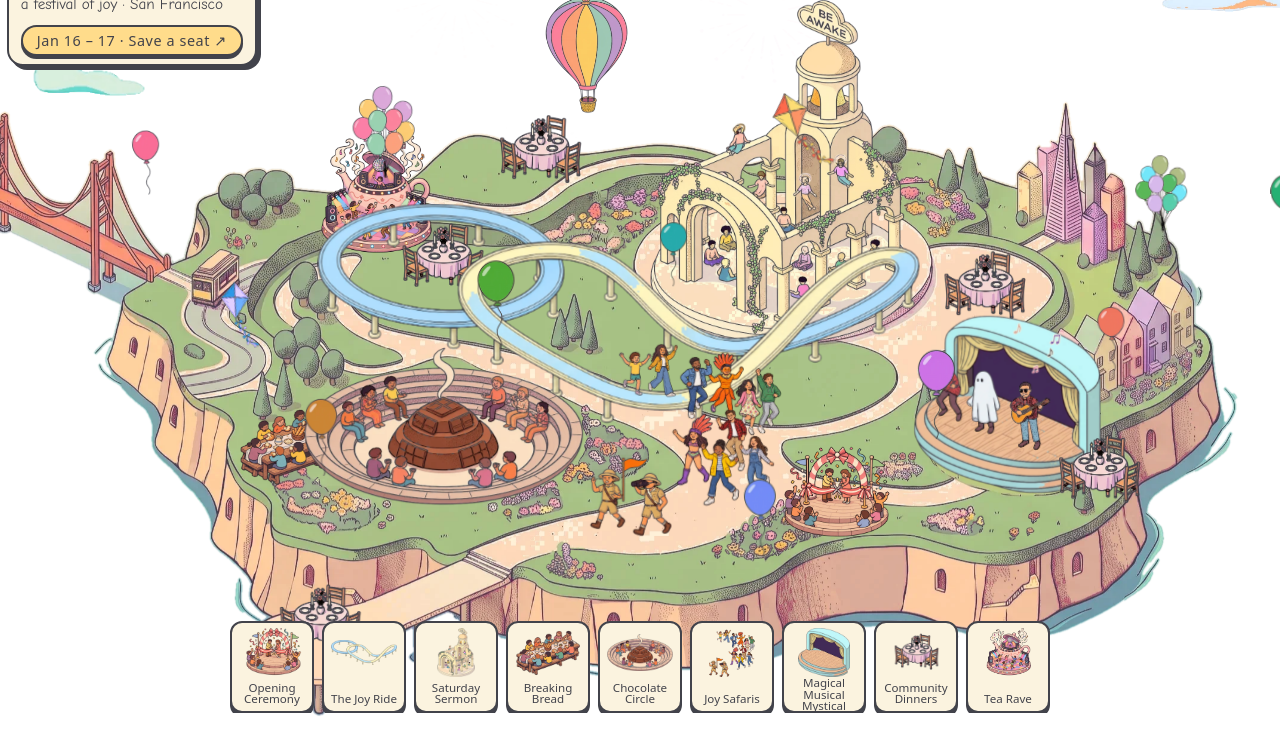
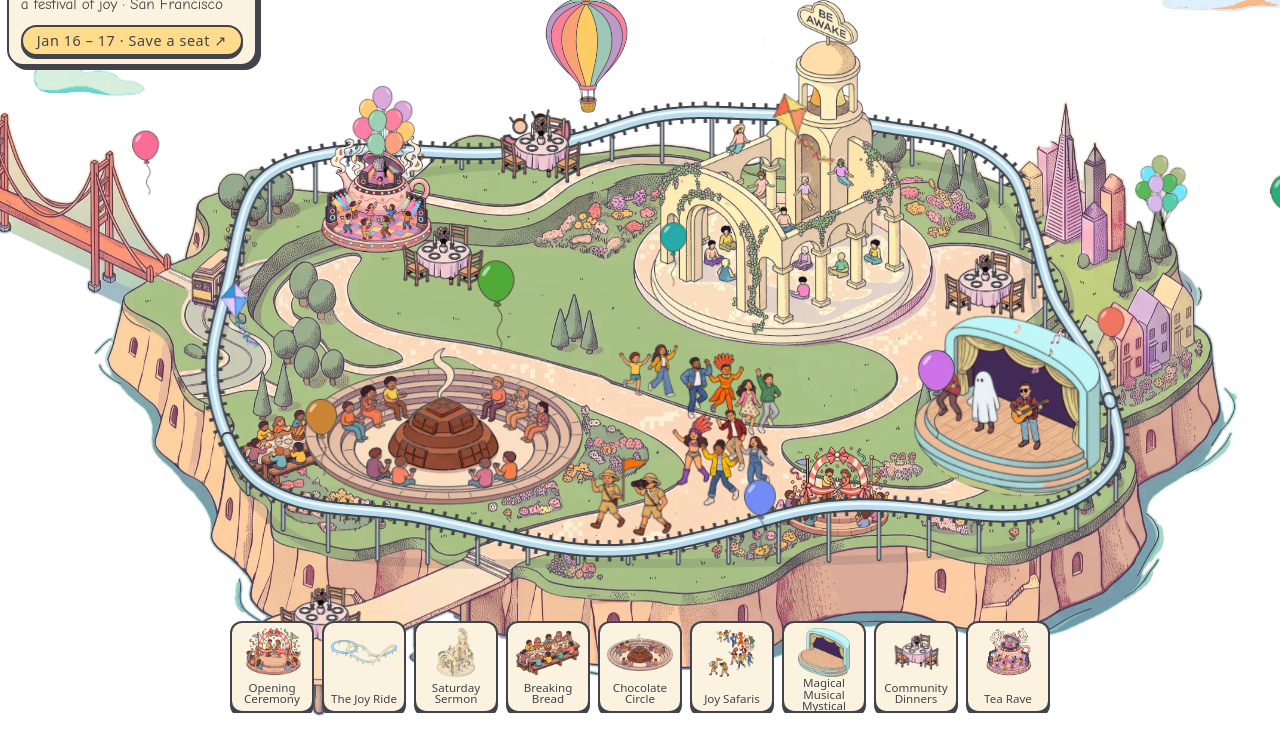
Before and after one commit to nicosxt/joycon, a website: page public/island/index.html in a window 1280 px wide. Shown: the part 71-800 px from the top of the page. Drawn offline with Linux system fonts and the light colour scheme; a web font is replaced by a local one.

Commit message:
Island: Joy Ride coaster loops the whole island with a riding cart; remove the table by the stage
Co-Authored-By: Claude Opus 5.5 <noreply@anthropic.com>

```diff
--- /dev/null
+++ b/public/island/coaster.js
@@ -0,0 +1,131 @@
+/* The Joy Ride: a roller coaster that loops around the whole island.
+   The island bundle renders two full-board layers for it (part 0 behind the
+   rides, part 1 in front) and calls JC_COASTER(el, part) for each. Board
+   coordinates are the island's 1600 x 893 space. */
+(function(){
+  "use strict";
+  var W = 1600, H = 893, NS = "http://www.w3.org/2000/svg", INK = "#42434b";
+  var reduced = matchMedia("(prefers-reduced-motion: reduce)").matches;
+
+  /* ground loop, clockwise, hugging the inside of the island's grassy edge */
+  var GROUND = [
+    [340, 430], [372, 340], [450, 300], [560, 272], [680, 262], [800, 258], [920, 270],
+    [1040, 262], [1150, 270], [1212, 318], [1238, 405], [1262, 492], [1318, 572], [1330, 640],
+    [1250, 684], [1120, 700], [980, 706], [840, 708], [700, 708], [560, 708], [450, 694],
+    [378, 650], [338, 580], [322, 505]
+  ];
+  var FRONT_Y = 585;   // ground points lower than this are in front of the rides
+
+  function spline(pts){                       // closed Catmull-Rom -> cubic Bezier path
+    var n = pts.length, d = "M" + pts[0][0] + " " + pts[0][1];
+    for (var i = 0; i < n; i++){
+      var p0 = pts[(i - 1 + n) % n], p1 = pts[i], p2 = pts[(i + 1) % n], p3 = pts[(i + 2) % n];
+      d += " C" + (p1[0] + (p2[0] - p0[0]) / 6).toFixed(1) + " " + (p1[1] + (p2[1] - p0[1]) / 6).toFixed(1) + " " +
+           (p2[0] - (p3[0] - p1[0]) / 6).toFixed(1) + " " + (p2[1] - (p3[1] - p1[1]) / 6).toFixed(1) + " " + p2[0] + " " + p2[1];
+    }
+    return d + "Z";
+  }
+
+  /* sample the loop once: ground point, lifted track point, front/back */
+  var S = null;
+  function sample(){
+    if (S) return S;
+    var svg = document.createElementNS(NS, "svg"), p = document.createElementNS(NS, "path");
+    svg.setAttribute("width", "0"); svg.setAttribute("height", "0"); svg.style.position = "absolute";
+    p.setAttribute("d", spline(GROUND)); svg.appendChild(p); document.body.appendChild(svg);
+    var L = p.getTotalLength(), step = 4, pts = [];
+    for (var s = 0; s < L; s += step){
+      var g = p.getPointAtLength(s), u = s / L;
+      var lift = 34 + 20 * Math.sin(u * Math.PI * 2 * 5) + 26 * Math.max(0, Math.sin(u * Math.PI * 2 - 1.2)) ;
+      pts.push({ gx: g.x, gy: g.y, x: g.x, y: g.y - lift, front: g.y > FRONT_Y, s: s });
+    }
+    svg.remove();
+    S = { pts: pts, L: L, step: step };
+    return S;
+  }
+
+  function polyline(arr){ return arr.map(function(q, i){ return (i ? "L" : "M") + q.x.toFixed(1) + " " + q.y.toFixed(1); }).join(" "); }
+  function groundline(arr){ return arr.map(function(q, i){ return (i ? "L" : "M") + q.gx.toFixed(1) + " " + q.gy.toFixed(1); }).join(" "); }
+
+  /* split the loop into runs of the same layer, with a little overlap so the joins don't gap */
+  function runs(pts, front){
+    var out = [], cur = null, n = pts.length;
+    var start = 0; while (start < n && pts[start].front === pts[(start - 1 + n) % n].front) start++;   // begin at a layer change
+    if (start >= n) start = 0;
+    for (var k = 0; k <= n; k++){
+      var q = pts[(start + k) % n];
+      if (q.front === front){ if (!cur){ cur = []; var pr = pts[(start + k - 1 + n) % n]; cur.push(pr); } cur.push(q); }
+      else if (cur){ cur.push(q); out.push(cur); cur = null; }
+    }
+    if (cur) out.push(cur);
+    return out;
+  }
+
+  var CART =
+    '<g class="jc-cart">' +
+      '<ellipse cx="0" cy="6" rx="22" ry="4" fill="rgba(66,67,75,.18)"/>' +
+      // riders, arms up
+      '<g stroke="' + INK + '" stroke-width="1.6" stroke-linecap="round">' +
+        '<path d="M-13 -14 l-4 -9 M-9 -14 l3 -9" /><path d="M3 -14 l-3 -10 M8 -14 l4 -9" />' +
+      '</g>' +
+      '<circle cx="-11" cy="-15" r="5" fill="#f3c9a8" stroke="' + INK + '" stroke-width="1.6"/>' +
+      '<circle cx="5" cy="-15" r="5" fill="#c98f6b" stroke="' + INK + '" stroke-width="1.6"/>' +
+      '<path d="M-16 -19 q5 -5 10 0" fill="#5b3a29"/><path d="M0 -19 q5 -6 10 0" fill="#2a2420"/>' +
+      // the car
+      '<path d="M-24 -10 Q-26 2 -18 4 L18 4 Q26 2 25 -12 L19 -12 Q17 -6 10 -6 L-14 -6 Q-19 -6 -20 -10 Z" fill="#e9809c" stroke="' + INK + '" stroke-width="2" stroke-linejoin="round"/>' +
+      '<path d="M-17 -2 L17 -2" stroke="#fbf3df" stroke-width="2" stroke-linecap="round" opacity=".8"/>' +
+      '<circle cx="-12" cy="5" r="3.2" fill="#f9ce88" stroke="' + INK + '" stroke-width="1.6"/>' +
+      '<circle cx="12" cy="5" r="3.2" fill="#f9ce88" stroke="' + INK + '" stroke-width="1.6"/>' +
+    '</g>';
+
+  var layers = [null, null], carEls = [null, null], running = false;
+
+  window.JC_COASTER = function(el, part){
+    if (!el) return;
+    part = part ? 1 : 0;
+    var d = sample(), pts = d.pts, front = !!part;
+    var html = '<svg viewBox="0 0 ' + W + ' ' + H + '" class="jc-coaster" width="100%" height="100%" style="display:block;overflow:visible">';
+    runs(pts, front).forEach(function(run){
+      html += '<path d="' + groundline(run) + '" fill="none" stroke="rgba(66,67,75,.14)" stroke-width="10" stroke-linecap="round"/>';
+      // supports every ~56px
+      for (var i = 0; i < run.length; i += 14){
+        var q = run[i];
+        html += '<path d="M' + q.x.toFixed(1) + ' ' + (q.y + 4).toFixed(1) + ' L' + q.gx.toFixed(1) + ' ' + q.gy.toFixed(1) + '" stroke="' + INK + '" stroke-width="5" stroke-linecap="round"/>' +
+                '<path d="M' + q.x.toFixed(1) + ' ' + (q.y + 4).toFixed(1) + ' L' + q.gx.toFixed(1) + ' ' + q.gy.toFixed(1) + '" stroke="#d6e9f1" stroke-width="1.6" stroke-linecap="round"/>';
+      }
+      var t = polyline(run);
+      html += '<path d="' + t + '" fill="none" stroke="' + INK + '" stroke-width="24" stroke-dasharray="3.5 10" stroke-linecap="butt"/>' +   // ties
+              '<path class="jc-track" d="' + t + '" fill="none" stroke="' + INK + '" stroke-width="15" stroke-linecap="round" stroke-linejoin="round"/>' +
+              '<path d="' + t + '" fill="none" stroke="#b9dcec" stroke-width="10.5" stroke-linecap="round" stroke-linejoin="round"/>' +
+              '<path d="' + t + '" fill="none" stroke="#eef8fc" stroke-width="3" stroke-linecap="round" stroke-linejoin="round" transform="translate(0 -1.6)"/>';
+    });
+    html += CART + '</svg>';
+    el.innerHTML = html;
+    [].forEach.call(el.querySelectorAll(".jc-track"), function(p){ p.style.pointerEvents = "stroke"; p.style.cursor = "pointer"; });
+    layers[part] = el; carEls[part] = el.querySelector(".jc-cart");
+    if (!running){ running = true; requestAnimationFrame(tick); }
+  };
+
+  var pos = 0, last = 0;
+  function at(s){
+    var d = S, n = d.pts.length, f = ((s % d.L) + d.L) % d.L / d.step, i = Math.floor(f) % n, j = (i + 1) % n, t = f - Math.floor(f);
+    var a = d.pts[i], b = d.pts[j];
+    return { x: a.x + (b.x - a.x) * t, y: a.y + (b.y - a.y) * t, ang: Math.atan2(b.y - a.y, b.x - a.x) * 180 / Math.PI, front: t < .5 ? a.front : b.front };
+  }
+  function tick(now){
+    var dt = last ? Math.min(64, now - last) : 16; last = now;
+    if (!reduced){
+      // a little gravity: faster going downhill, slower climbing
+      var here = at(pos), ahead = at(pos + 8), slope = (ahead.y - here.y) / 8;
+      pos += dt * (0.11 + Math.max(-.05, Math.min(.09, slope * .25)));
+    }
+    var p = at(pos), flip = Math.abs(p.ang) > 90;
+    var tf = "translate(" + p.x.toFixed(1) + " " + (p.y - 5).toFixed(1) + ") rotate(" + (flip ? p.ang - 180 : p.ang).toFixed(1) + ")" + (flip ? " scale(-1.5 1.5)" : " scale(1.5)");
+    for (var k = 0; k < 2; k++){
+      var c = carEls[k]; if (!c || !c.isConnected) continue;
+      c.setAttribute("transform", tf);
+      c.style.display = (p.front ? 1 : 0) === k ? "" : "none";
+    }
+    requestAnimationFrame(tick);
+  }
+})();
--- a/public/island/index.html
+++ b/public/island/index.html
@@ -14,6 +14,7 @@
     <style>html.jc-embedded .jc-head { display: none !important; }</style>
     <style>/* nine ride cards: swipe the row instead of spilling off small screens */ .jc-bar{ justify-content: safe center !important; overflow-x: auto; scrollbar-width: none; -webkit-overflow-scrolling: touch; } .jc-bar::-webkit-scrollbar{ display: none; } .jc-bar > *{ flex-shrink: 0; }</style>
     <script>if (window.top !== window.self) document.documentElement.classList.add("jc-embedded");</script>
+    <script src="./coaster.js?v=2"></script>
     <script type="module" crossorigin src="./assets/index-CZZgIBHB.js"></script>
     <link rel="stylesheet" crossorigin href="./assets/index-ED7igGhC.css">
   </head>
```
Also changed, not shown: public/island/assets/index-CZZgIBHB.js.
